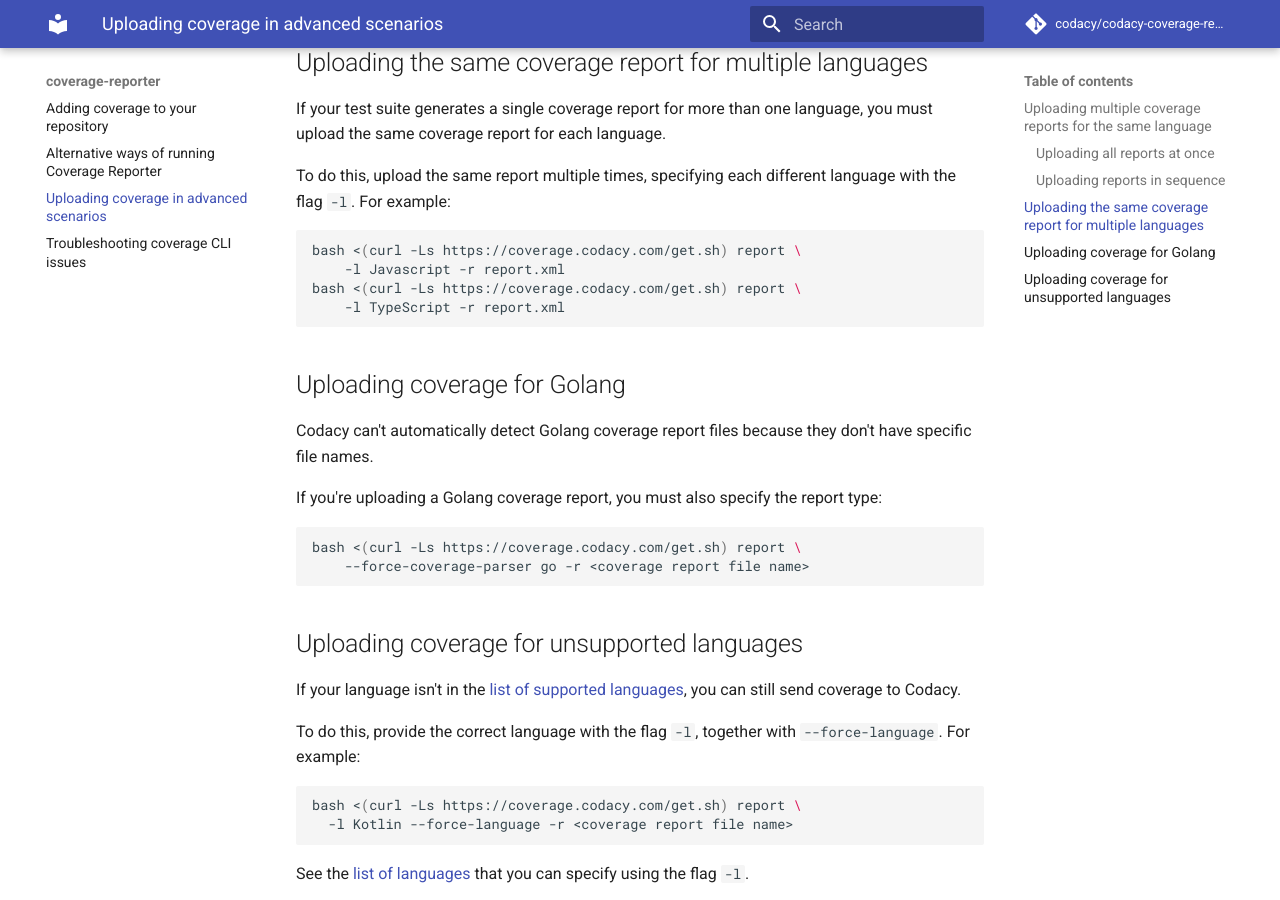
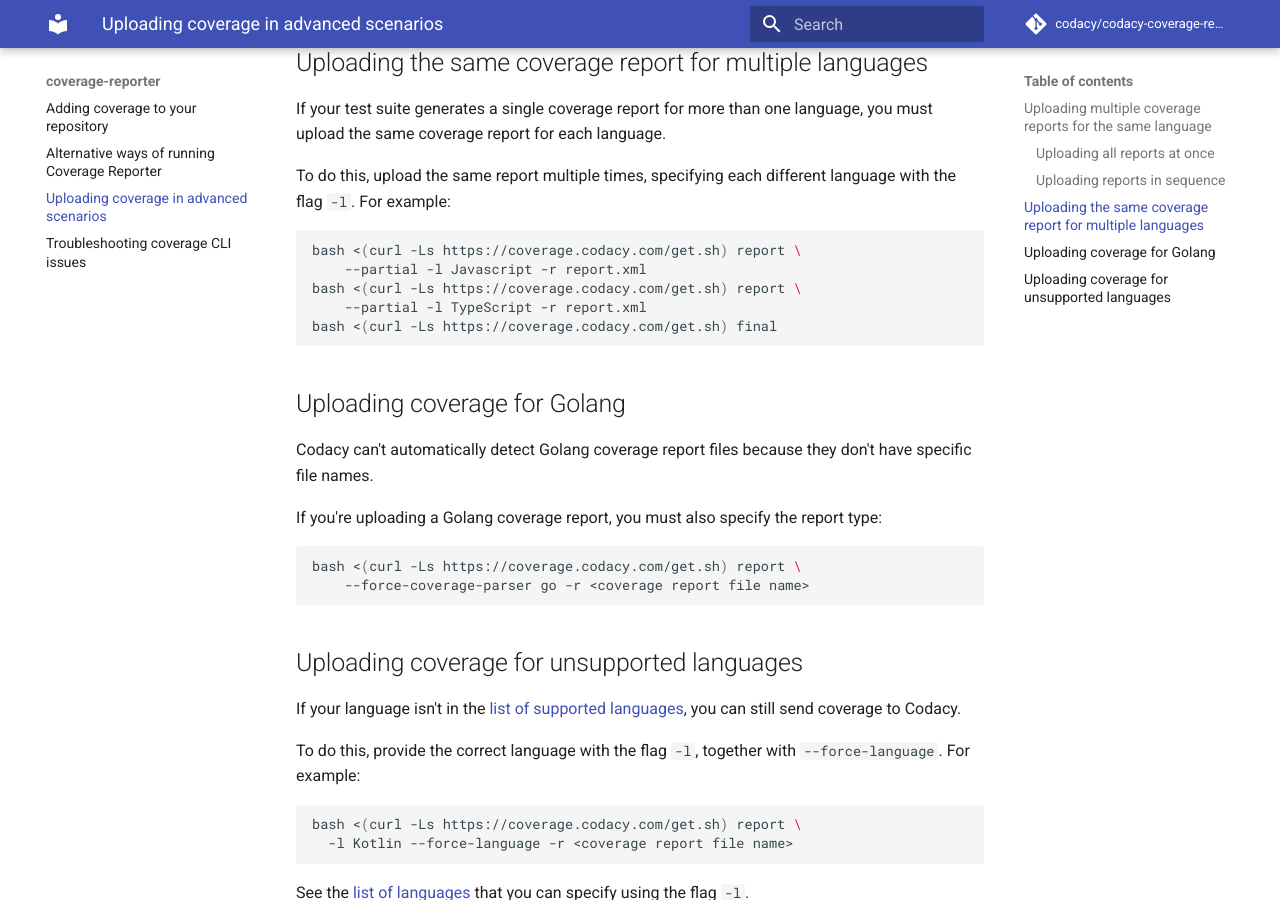
Before and after one commit to codacy/codacy-coverage-reporter, an MkDocs documentation site: the page built from docs/uploading-coverage-in-advanced-scenarios.md, in a window 1280 px wide and 900 px high, scrolled down 1241 px. Built offline with MkDocs 1.6.1 and Material for MkDocs 9.7.7, drawn with Linux system fonts in a browser that asks for light colours; comment, search, counter and statistics services are not loaded.

Commit message:
Fix: documentation on how to correctly send a coverage report for multiple languages

````diff
--- a/docs/uploading-coverage-in-advanced-scenarios.md
+++ b/docs/uploading-coverage-in-advanced-scenarios.md
@@ -57,9 +57,10 @@
 
 ```bash
 bash <(curl -Ls https://coverage.codacy.com/get.sh) report \
-    -l Javascript -r report.xml
+    --partial -l Javascript -r report.xml
 bash <(curl -Ls https://coverage.codacy.com/get.sh) report \
-    -l TypeScript -r report.xml
+    --partial -l TypeScript -r report.xml
+bash <(curl -Ls https://coverage.codacy.com/get.sh) final
 ```
 
 ## Uploading coverage for Golang {: id="golang"}
````
